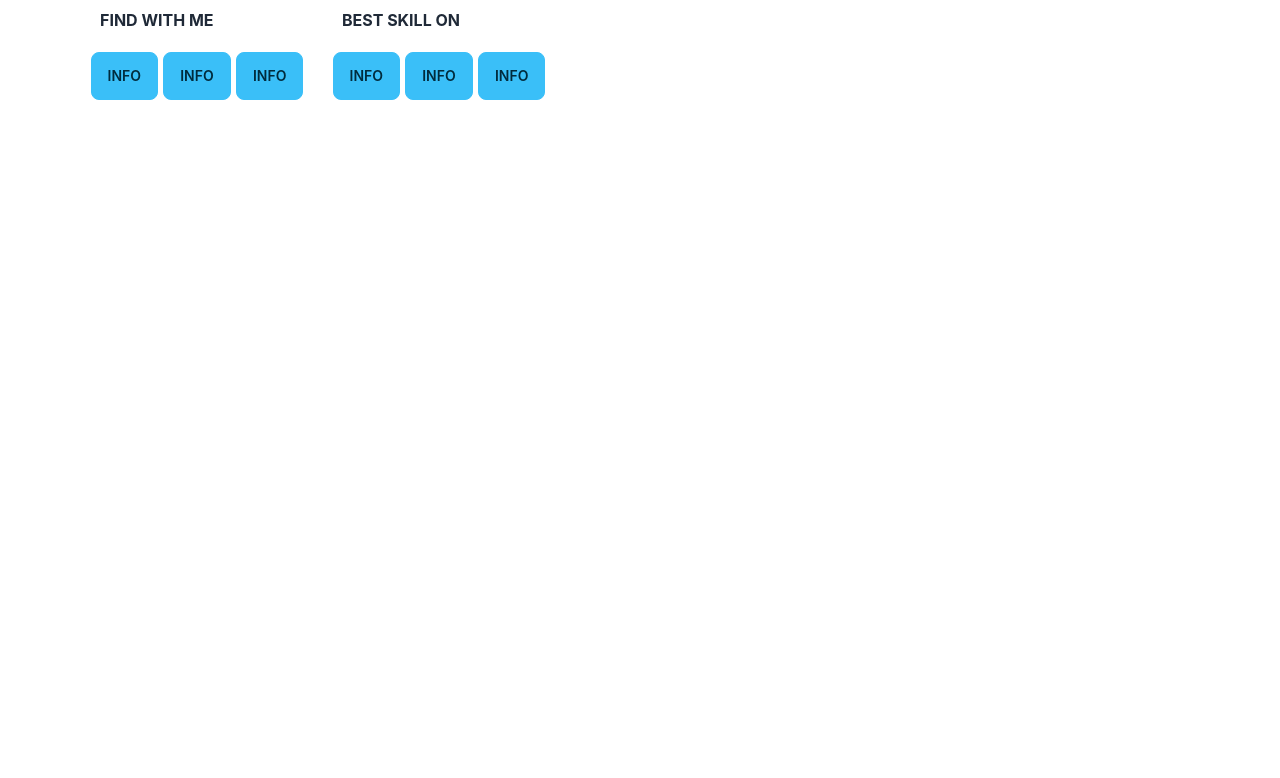
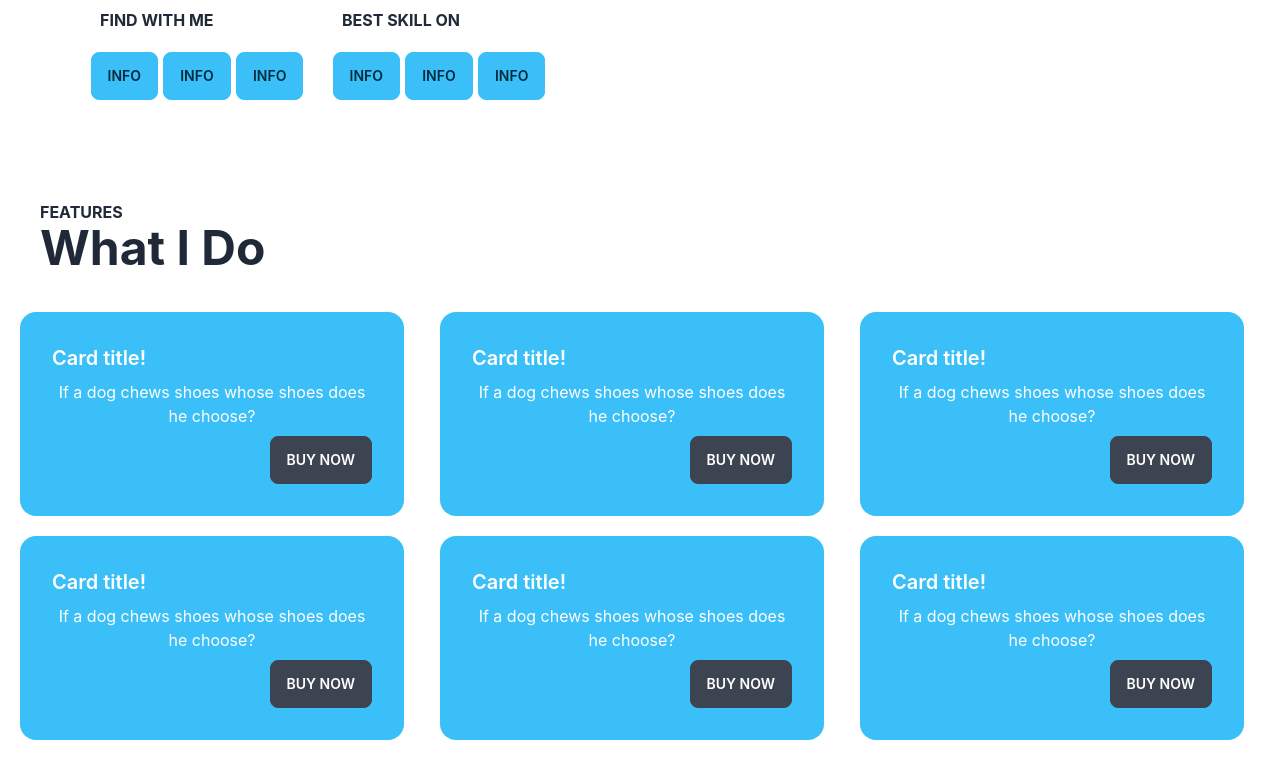
Before and after one commit to Emlakhossain/portfolio, a React (Create React App) app: page / in a window 1280 px wide. Shown: the part 436-1214 px from the top of the page. Before the commit the page ends 800 px from the top, so only its background shows below. Built offline with nearby package versions, Linux system fonts and the light colour scheme.

Commit message:
added another commit

```diff
--- a/src/App.js
+++ b/src/App.js
@@ -3,12 +3,14 @@ import './App.css';
 import { Button } from '@mui/material';
 import Navbar from './Page/Navbar/Navbar';
 import Banner from './Page/Banner/Banner';
+import Features from './Page/Features/Features';
 
 function App() {
   return (
     <div className="App">
       <Navbar></Navbar>
       <Banner></Banner>
+      <Features></Features>
     </div>
   );
 }
--- a/src/Page/Banner/Banner.js
+++ b/src/Page/Banner/Banner.js
@@ -3,7 +3,7 @@ import image from '../../img/image.png';
 
 const Banner = () => {
     return (
-        <div className='grid grid-cols-2 gap-2 py-20'>
+        <div className='grid grid:sm-cols-1 grid-cols-2 gap-2 py-20'>
             <div className='height-300 px-20'>
                 <h4 className='font-bold text-start p-5'>WELCOME TO MY WORLD</h4>
                 <h1 className='text-start p-5 font-bold text-4xl'>Hi I,m Imran Ahmed</h1>
--- /dev/null
+++ b/src/Page/Features/Features.js
@@ -0,0 +1,71 @@
+import React from 'react';
+
+const Features = () => {
+    return (
+        <div className='p-5'>
+            <div className=''>
+                <h4 className='font-bold  text-start pl-5'>FEATURES</h4>
+                <h2 className='text-5xl font-bold text-start pl-5'>What I Do</h2>
+            </div>
+            <div className='py-10 grid sm:grid-cols-1 md:grid-cols-2 lg:grid-cols-3 gap-5'>
+                <div class="card w-96 bg-info text-primary-content ">
+                    <div class="card-body">
+                        <h2 class="card-title">Card title!</h2>
+                        <p>If a dog chews shoes whose shoes does he choose?</p>
+                        <div class="card-actions justify-end">
+                            <button class="btn">Buy Now</button>
+                        </div>
+                    </div>
+                </div>
+                <div class="card w-96 bg-info text-primary-content ">
+                    <div class="card-body">
+                        <h2 class="card-title">Card title!</h2>
+                        <p>If a dog chews shoes whose shoes does he choose?</p>
+                        <div class="card-actions justify-end">
+                            <button class="btn">Buy Now</button>
+                        </div>
+                    </div>
+                </div>
+                <div class="card w-96 bg-info text-primary-content ">
+                    <div class="card-body">
+                        <h2 class="card-title">Card title!</h2>
+                        <p>If a dog chews shoes whose shoes does he choose?</p>
+                        <div class="card-actions justify-end">
+                            <button class="btn">Buy Now</button>
+                        </div>
+                    </div>
+                </div>
+                <div class="card w-96 bg-info text-primary-content ">
+                    <div class="card-body">
+                        <h2 class="card-title">Card title!</h2>
+                        <p>If a dog chews shoes whose shoes does he choose?</p>
+                        <div class="card-actions justify-end">
+                            <button class="btn">Buy Now</button>
+                        </div>
+                    </div>
+                </div>
+                <div class="card w-96 bg-info text-primary-content ">
+                    <div class="card-body">
+                        <h2 class="card-title">Card title!</h2>
+                        <p>If a dog chews shoes whose shoes does he choose?</p>
+                        <div class="card-actions justify-end">
+                            <button class="btn">Buy Now</button>
+                        </div>
+                    </div>
+                </div>
+                <div class="card w-96 bg-info text-primary-content ">
+                    <div class="card-body">
+                        <h2 class="card-title">Card title!</h2>
+                        <p>If a dog chews shoes whose shoes does he choose?</p>
+                        <div class="card-actions justify-end">
+                            <button class="btn">Buy Now</button>
+                        </div>
+                    </div>
+                </div>
+            </div>
+        </div>
+
+    );
+};
+
+export default Features;
```
